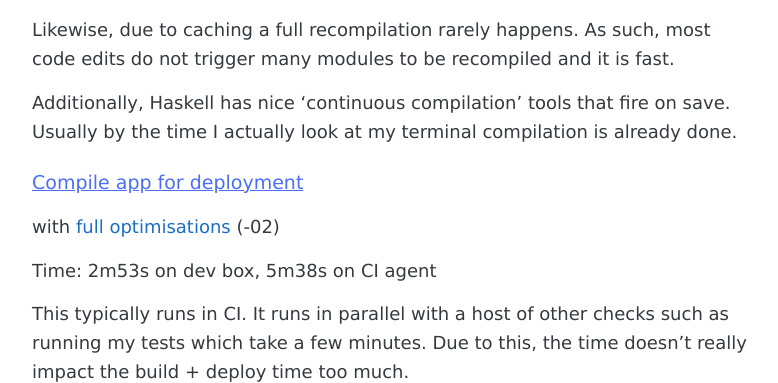
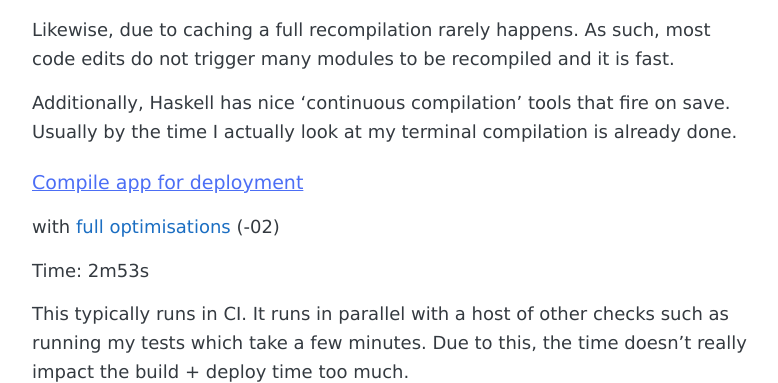
Before and after one commit to AlistairB/alistairb.github.io, a Jekyll site: the page built from _posts/2021-02-11-reflections-on-haskell-for-startup.md, in a window 1280 px wide and 900 px high, scrolled down 6071 px, cut to the strip 0-383 px from the top of the window. Shown: the whole strip, without its empty margins (248-1026 px from the left). Built offline with Jekyll 4.4.1, drawn with Linux system fonts in a browser that asks for light colours.

Commit message:
NVM CI is the roughtly the same time

```diff
--- a/_posts/2021-02-11-reflections-on-haskell-for-startup.md
+++ b/_posts/2021-02-11-reflections-on-haskell-for-startup.md
@@ -117,7 +117,7 @@ Additionally, Haskell has nice 'continuous compilation' tools that fire on save.
 
 with [full optimisations](https://downloads.haskell.org/~ghc/latest/docs/html/users_guide/using-optimisation.html) (-02)
 
-Time: 2m53s on dev box, 5m38s on CI agent
+Time: 2m53s
 
 This typically runs in CI. It runs in parallel with a host of other checks such as running my tests which take a few minutes. Due to this, the time doesn't really impact the build + deploy time too much.
 
```
